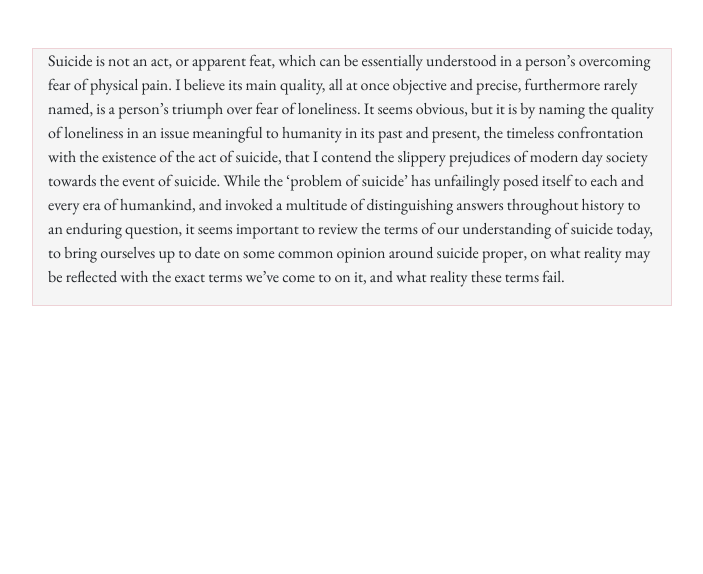
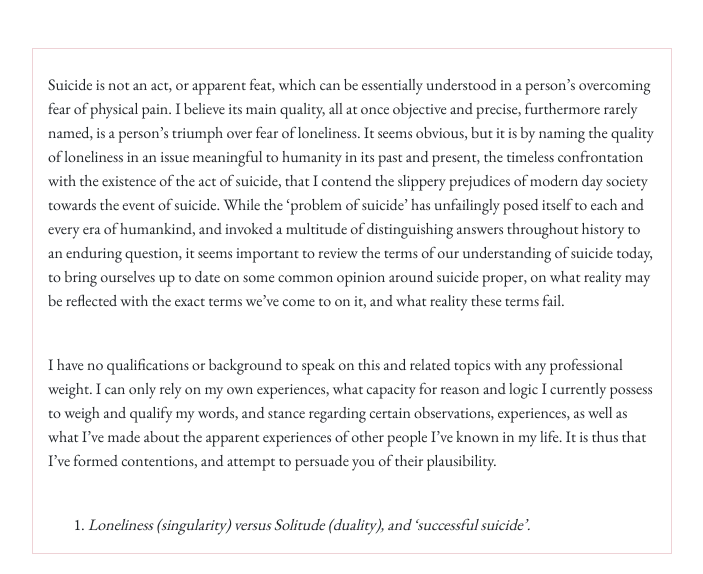
Before and after one commit to Pfulcher26/Dreamers-, a plain HTML site: page index.html in a window 1280 px wide. Shown: the whole page, without its empty margins (288-991 px from the left). Drawn offline with nearby package versions, Linux system fonts and the light colour scheme.

Commit message:
Adds third and fourth paragraphs

```diff
--- a/css/styles.css
+++ b/css/styles.css
@@ -3,7 +3,6 @@
   text-align: left;
   border: 1px solid rgb(238, 210, 214);
   padding: 10;
-  background-color: whitesmoke;
   margin: auto;
   width: 50%;
 }
--- a/index.html
+++ b/index.html
@@ -15,7 +15,15 @@
 <br>
 <br>
 <div class="container">
+<br>
 <p><span class="first-letter">S</span>uicide is not an act, or apparent feat, which can be essentially understood in a person’s overcoming fear of physical pain.  I believe its main quality, all at once objective and precise, furthermore rarely named, is a person’s triumph over fear of loneliness.  It seems obvious, but it is by naming the quality of loneliness in an issue meaningful to humanity in its past and present, the timeless confrontation with the existence of the act of suicide, that I contend the slippery prejudices of modern day society towards the event of suicide.  While the ‘problem of suicide’ has unfailingly posed itself to each and every era of humankind, and invoked a multitude of distinguishing answers throughout history to an enduring question, it seems important to review the terms of our understanding of suicide today, to bring ourselves up to date on some common opinion around suicide proper, on what reality may be reflected with the exact terms we’ve come to on it, and what reality these terms fail.  </p>
+<br>
+<p>I have no qualifications or background to speak on this and related topics with any professional weight.  I can only rely on my own experiences, what capacity for reason and logic I currently possess to weigh and qualify my words, and stance regarding certain observations, experiences, as well as what I’ve made about the apparent experiences of other people I’ve known in my life.  It is thus that I’ve formed contentions, and attempt to persuade you of their plausibility. </p>
+<br>
+<ol>
+  <li> <em>Loneliness (singularity) versus Solitude (duality), and ‘successful suicide’.</em></li>
+</ol>
+<p></p>
 </div>
 </body>
 </html>
```
